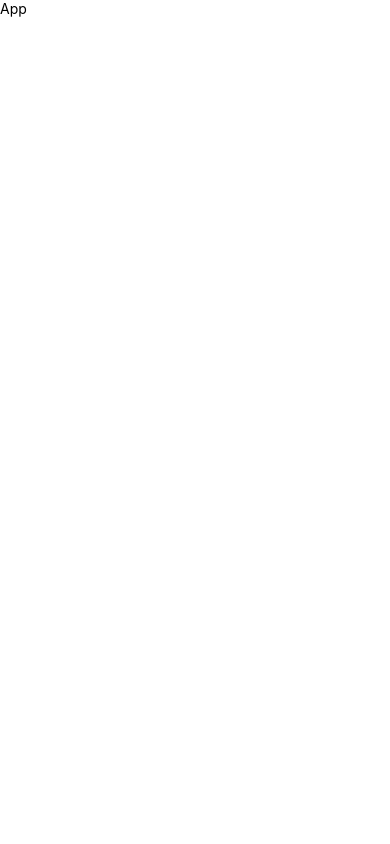
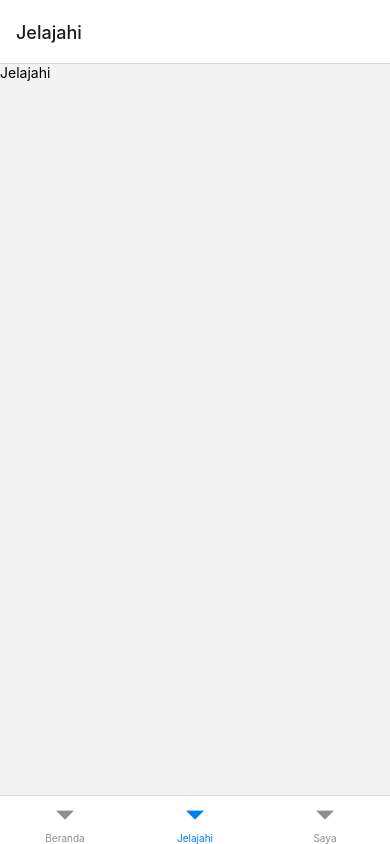
Before and after one commit to RobbyWahyudi/Music-App-React-Native, a React Native app: screen /Jelajahi in a window 390 px wide. Built offline with nearby package versions, Linux system fonts and the light colour scheme.

Commit message:
Menambahkan bottom tabs dan screens Beranda, Jelajahi, dan Saya

```diff
--- a/src/App.jsx
+++ b/src/App.jsx
@@ -1,12 +1,12 @@
 import {View, Text} from 'react-native';
 import React from 'react';
+import {NavigationContainer} from '@react-navigation/native';
+import BottomTabs from './components/BottomTabs';
 
-const App = () => {
+export default function App() {
   return (
-    <View>
-      <Text>App</Text>
-    </View>
+    <NavigationContainer>
+      <BottomTabs />
+    </NavigationContainer>
   );
-};
-
-export default App;
+}
--- /dev/null
+++ b/src/components/BottomTabs.jsx
@@ -0,0 +1,17 @@
+import React from 'react';
+import {createBottomTabNavigator} from '@react-navigation/bottom-tabs';
+import Beranda from '../screens/Beranda';
+import Jelajahi from '../screens/Jelajahi';
+import Saya from '../screens/Saya';
+
+const Tab = createBottomTabNavigator();
+
+export default function BottomTabs() {
+  return (
+    <Tab.Navigator>
+      <Tab.Screen name="Beranda" component={Beranda} />
+      <Tab.Screen name="Jelajahi" component={Jelajahi} />
+      <Tab.Screen name="Saya" component={Saya} />
+    </Tab.Navigator>
+  );
+}
--- /dev/null
+++ b/src/screens/Beranda.jsx
@@ -0,0 +1,14 @@
+import {StyleSheet, Text, View} from 'react-native';
+import React from 'react';
+
+const Beranda = () => {
+  return (
+    <View>
+      <Text>Beranda</Text>
+    </View>
+  );
+};
+
+export default Beranda;
+
+const styles = StyleSheet.create({});
--- /dev/null
+++ b/src/screens/Jelajahi.jsx
@@ -0,0 +1,14 @@
+import {StyleSheet, Text, View} from 'react-native';
+import React from 'react';
+
+const Jelajahi = () => {
+  return (
+    <View>
+      <Text>Jelajahi</Text>
+    </View>
+  );
+};
+
+export default Jelajahi;
+
+const styles = StyleSheet.create({});
--- /dev/null
+++ b/src/screens/Saya.jsx
@@ -0,0 +1,14 @@
+import {StyleSheet, Text, View} from 'react-native';
+import React from 'react';
+
+const Saya = () => {
+  return (
+    <View>
+      <Text>Saya</Text>
+    </View>
+  );
+};
+
+export default Saya;
+
+const styles = StyleSheet.create({});
```
